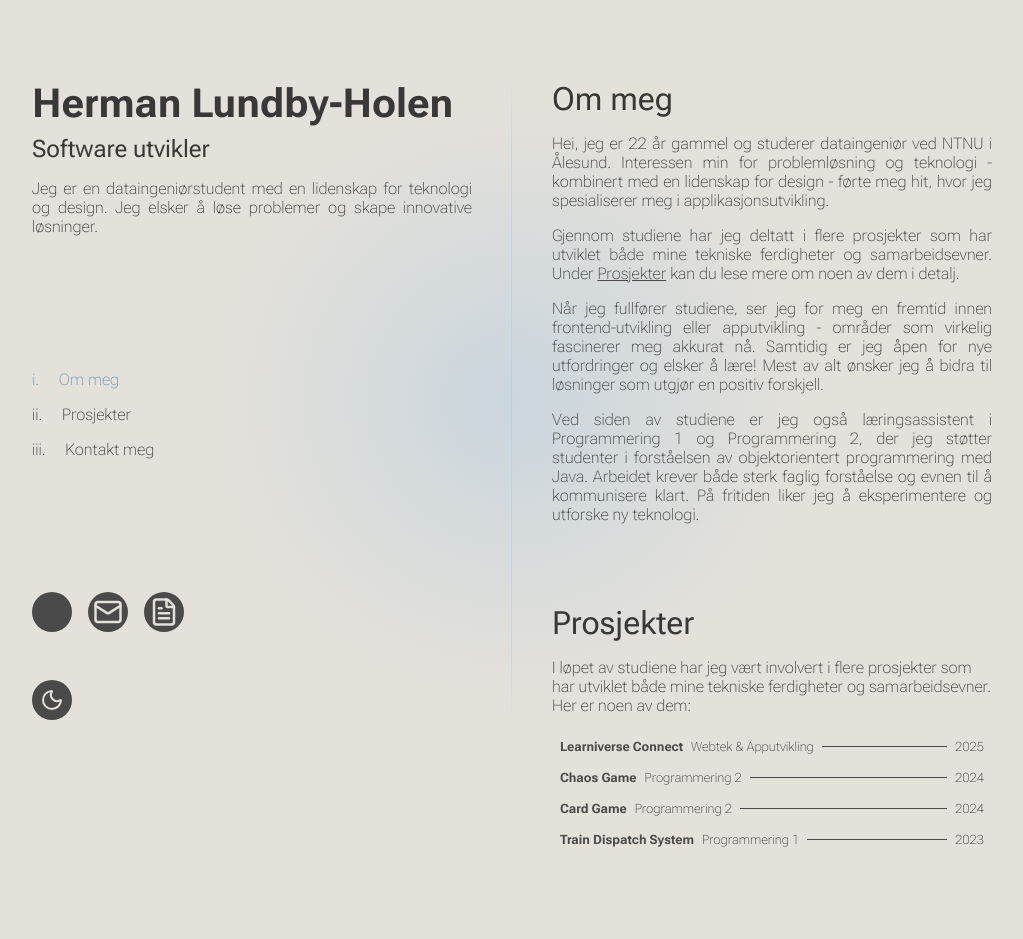
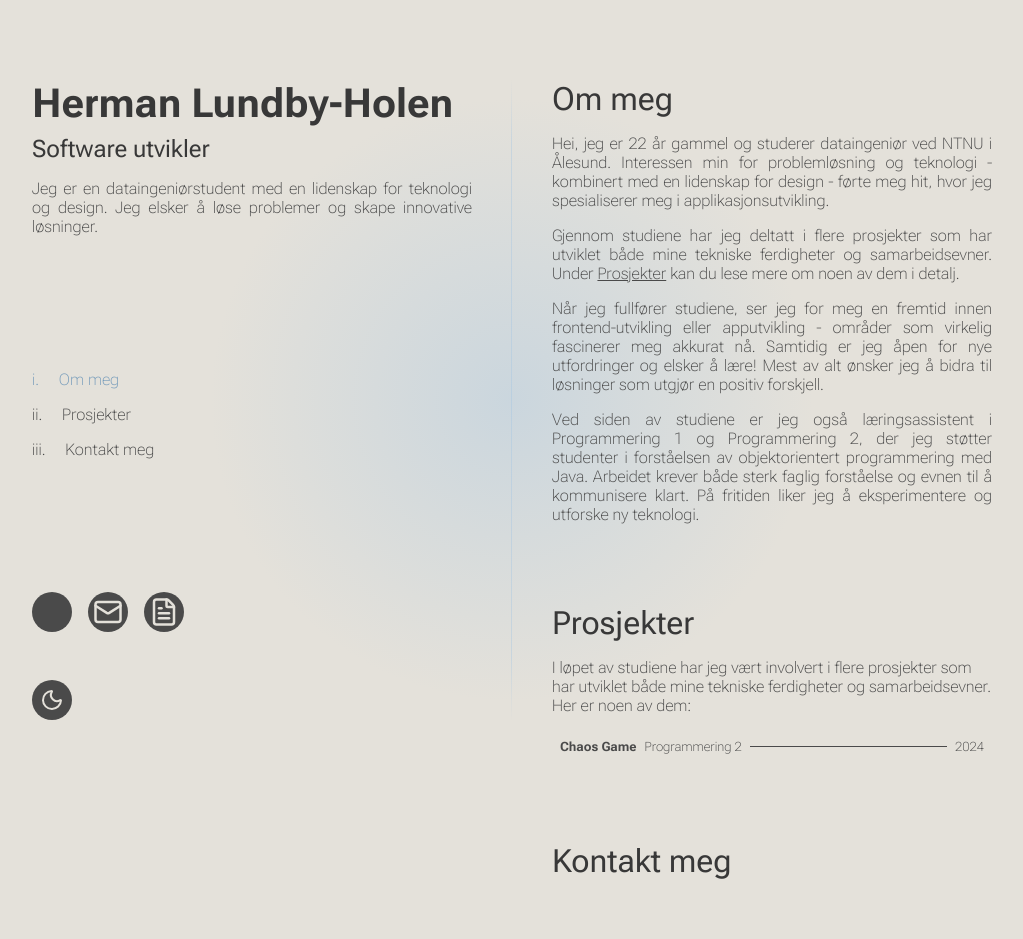
Before and after one commit to Hermzy14/portfolio, a SvelteKit app: page / in a window 1280 px wide. Shown: the top 939 px of the page, without its empty margins (128-1151 px from the left). Built offline with nearby package versions, Linux system fonts and the light colour scheme; some icons are missing.

Commit message:
Got main branch ready for publishing.

```diff
--- a/src/components/Header.svelte
+++ b/src/components/Header.svelte
@@ -106,28 +106,7 @@
 						in:slide={{ duration: 300, easing: cubicOut }}
 						out:slide={{ duration: 200, easing: cubicOut }}
 					>
-						<li class={activeProject === 'learniverse' ? 'active-item' : ''}>
-							<a href="/learniverse" class={activeProject === 'learniverse' ? 'active' : ''}
-								>Learniverse Connect</a
-							>
-						</li>
-						<li class={activeProject === 'chaos-game' ? 'active-item' : ''}>
-							<a href="/chaos-game" class={activeProject === 'chaos-game' ? 'active' : ''}
-								>Chaos Game</a
-							>
-						</li>
-						<li class={activeProject === 'card-game' ? 'active-item' : ''}>
-							<a href="/card-game" class={activeProject === 'card-game' ? 'active' : ''}
-								>Card Game</a
-							>
-						</li>
-						<li class={activeProject === 'train-dispatch-system' ? 'active-item' : ''}>
-							<a
-								href="/train-dispatch-system"
-								class={activeProject === 'train-dispatch-system' ? 'active' : ''}
-								>Train Dispatch System</a
-							>
-						</li>
+						<ProjectList />
 					</ul>
 				{/if}
 
--- a/src/components/ProjectList.svelte
+++ b/src/components/ProjectList.svelte
@@ -1,30 +1,10 @@
 <script lang="ts">
 	const projects = [
-		{
-			title: 'Learniverse Connect',
-			description: 'Webtek & Apputvikling',
-			year: '2025',
-			href: '/learniverse'
-		},
 		{
 			title: 'Chaos Game',
 			description: 'Programmering 2',
 			year: '2024',
 			href: '/chaos-game'
-		},
-		{
-			title: 'Card Game',
-			description: 'Programmering 2',
-			year: '2024',
-			href: 'https://webteknologi9.netlify.app',
-			target: '_blank'
-		},
-		{
-			title: 'Train Dispatch System',
-			description: 'Programmering 1',
-			year: '2023',
-			href: 'https://webteknologi9.netlify.app',
-			target: '_blank'
 		}
 	];
 </script>
--- a/src/routes/learniverse/+page.svelte
+++ /dev/null
@@ -1,5 +0,0 @@
-<h1>Learniverse - En fullstack nettside for å 'kjøpe' fag fra ulike forhandlere</h1>
-
-<h3>Frontend - Webteknologi</h3>
-
-<h3>Backend - Applikasjonsutvikling</h3>
```
